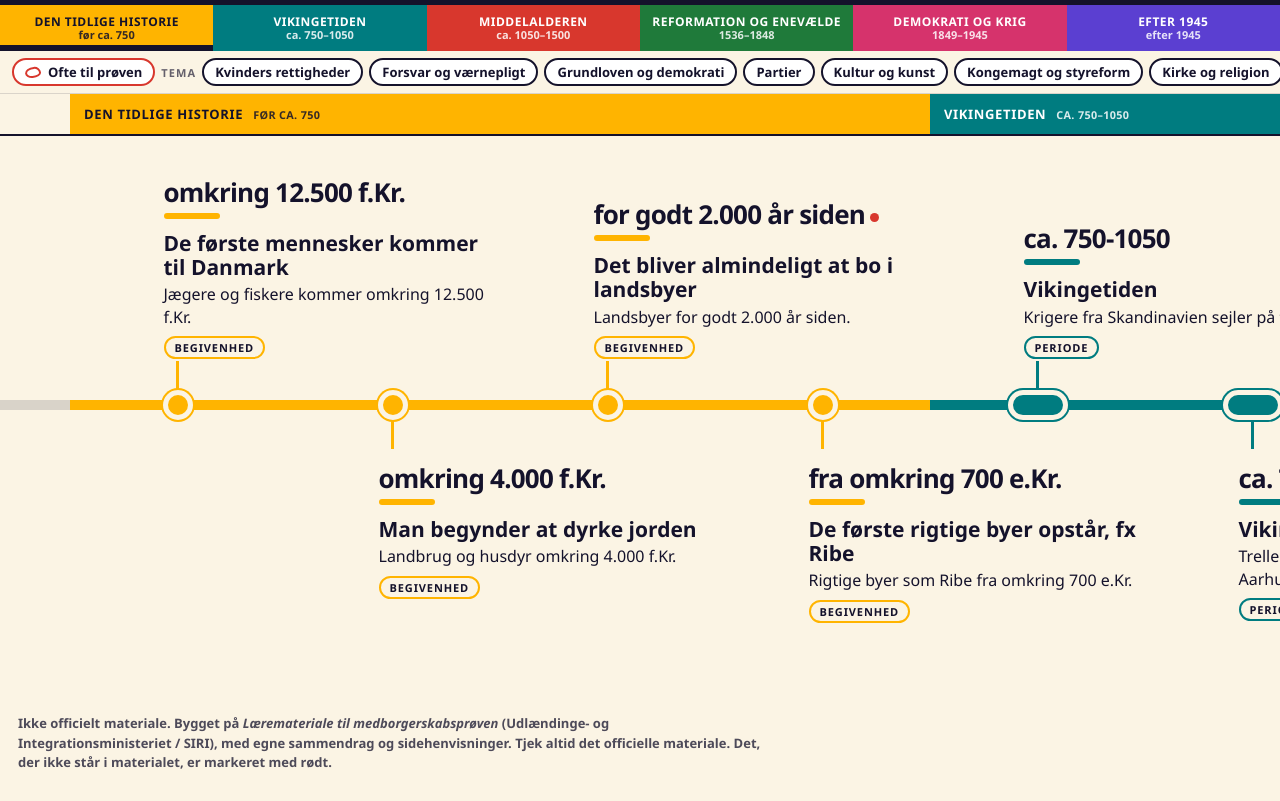
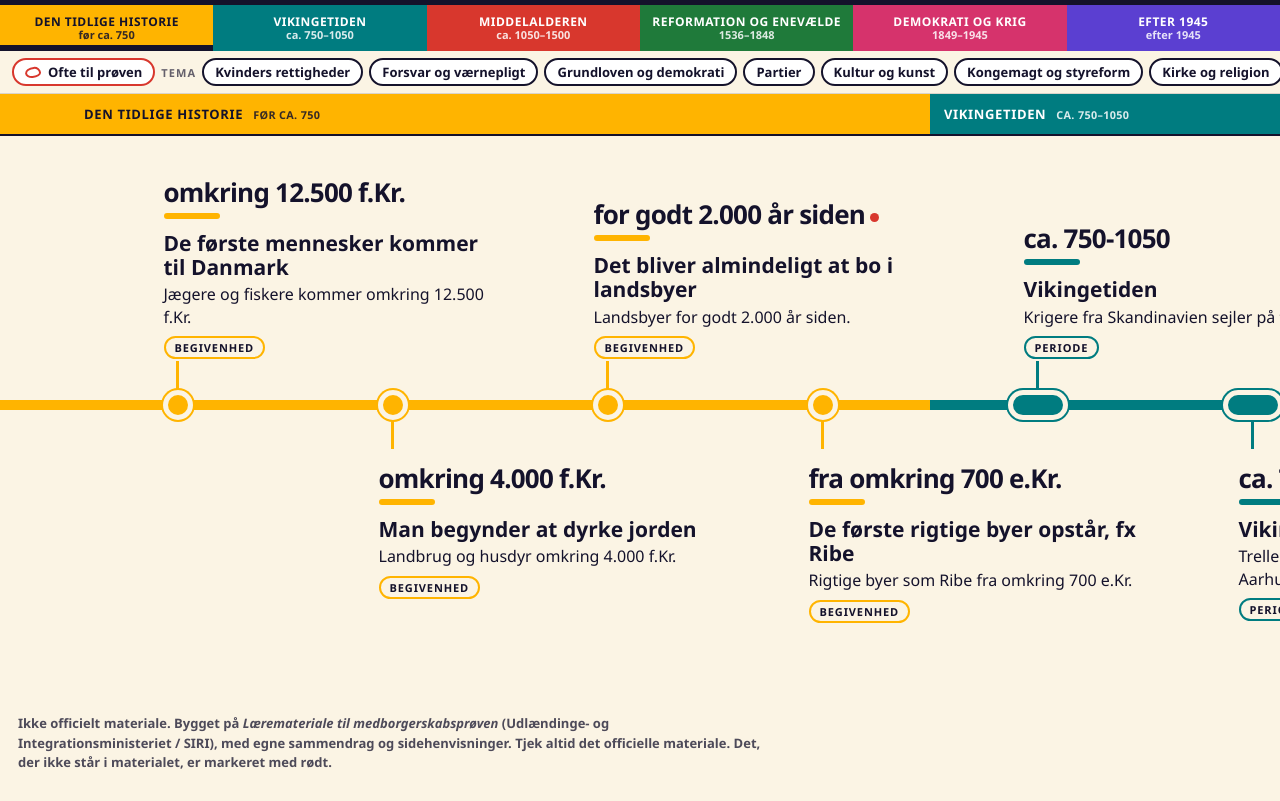
Before and after one commit to carolnotfound/medborgerskabsproven-oversigt, a plain HTML site: page index.html in a window 1280 px wide. Shown: the part 57-858 px from the top of the page. Drawn offline with Linux system fonts and the light colour scheme.

Commit message:
Linjens farve fylder hele bredden

```diff
--- a/style.css
+++ b/style.css
@@ -258,3 +258,5 @@ body.sheet-open{padding-bottom:var(--sheetH,0)}
 .d-track{padding:6px 0 6px}
 
 .foot{max-width:60em;margin:0;padding:18px 18px 28px;font-size:13px;line-height:1.5;font-weight:600;opacity:.75}
+
+.d-inner,.e-headin{min-width:100%}
--- a/views-time.js
+++ b/views-time.js
@@ -117,12 +117,14 @@
     const avail = Math.max(document.documentElement.clientWidth, 320);
     SLOT = Math.max(215, Math.min(420, Math.floor((avail - PAD * 2) / D.length)));
     const W = D.length * SLOT + PAD * 2;
-    let ribbon = `<div style="width:${PAD}px;flex:none"></div>`, x0 = PAD, line = `<div style="width:${PAD}px;background:var(--rule)"></div>`;
+    const used = A.ERAS.filter(e => D.some(d => d.era === e.id)), firstEra = used[0], lastEra = used[used.length - 1];
+    let ribbon = `<div style="width:${PAD}px;flex:none;background:${firstEra.bg}"></div>`, x0 = PAD, line = `<div style="width:${PAD}px;background:${firstEra.bg}"></div>`;
     A.ERAS.forEach(era => {
       const c = D.filter(e => e.era === era.id).length; if (!c) return;
       ribbon += `<div class="d-seg" data-x0="${x0}" data-w="${c * SLOT}" style="width:${c * SLOT}px;background:${era.bg};color:${era.fg}"><span>${esc(era.da)}<small>${era.range}</small></span></div>`; x0 += c * SLOT;
       line += `<div style="width:${c * SLOT}px;background:${era.bg}"></div>`;
     });
+    ribbon += `<div style="flex:1 0 ${PAD}px;background:${lastEra.bg}"></div>`; line += `<div style="flex:1 0 ${PAD}px;background:${lastEra.bg}"></div>`;
     let items = '';
     D.forEach((e, i) => {
       const era = A.eraOf(e.era), x = PAD + i * SLOT + SLOT / 2, up = i % 2 === 0;
```
